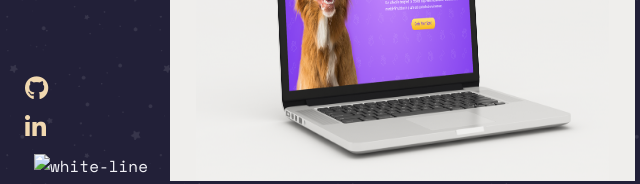
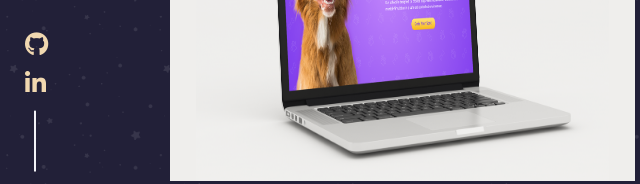
Before and after one commit to Margarida021/WebPortfolio, a website: page HTML/pawperinos.html in a window 1280 px wide. Shown: the part 622-806 px from the top of the page, 0-640 px from the left. Drawn offline with nearby package versions, Linux system fonts and the light colour scheme; grey boxes are pictures that could not be loaded.

Commit message:
missing footer line on projects

```diff
--- a/HTML/pawperinos.html
+++ b/HTML/pawperinos.html
@@ -54,7 +54,7 @@
     <ul class="footer-list">
       <li><a href="https://github.com/Margarida021" target="_blank"><i class="fa-brands fa-github fa-xl footer-list-item"></i></a></li>
       <li><a href="https://www.linkedin.com/in/margarida-almeida21/" target="_blank"><i class="fa-brands fa-linkedin-in fa-xl footer-list-item"></i></a></li>
-      <li><img src="assets/images/portfolio_line.svg" alt="white-line" class="line"></li>
+      <li><img src="../assets/icons/portfolio_line.svg" alt="white-line" class="line"></li>
     </ul>
   </footer>
 </body>
```
Also changed, not shown: HTML/waterme.html (+1 -1 lines).
